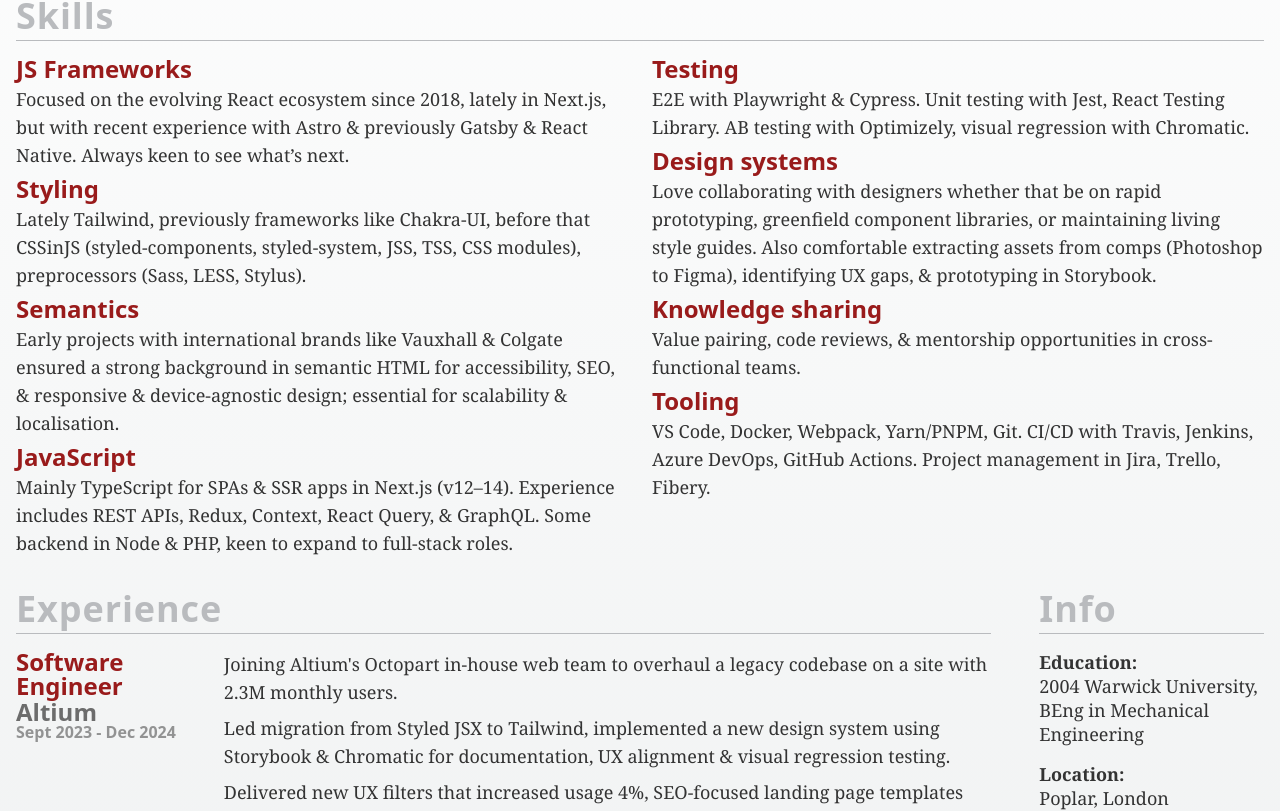
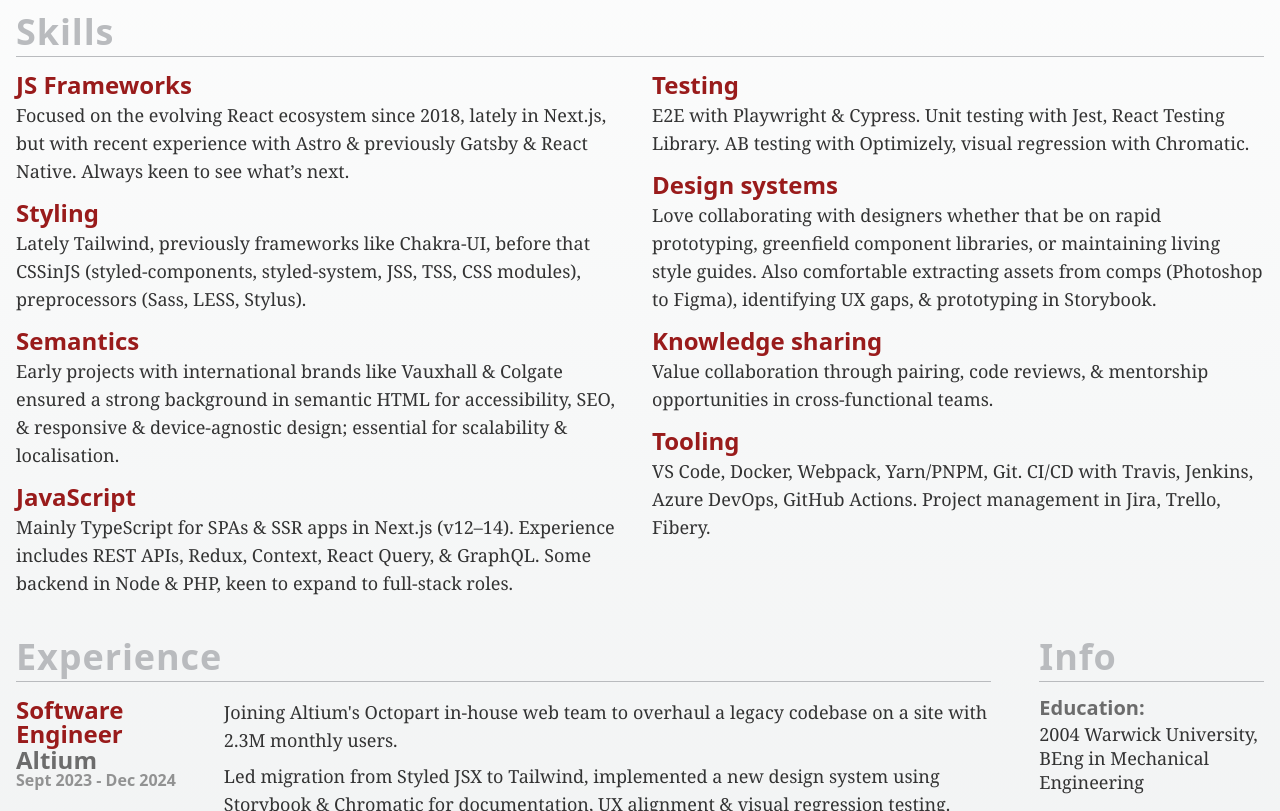
Before and after one commit to DanielGovan/showcase2023, a Next.js app: page / in a window 1280 px wide. Shown: the part 369-1180 px from the top of the page. Built offline with nearby package versions, Linux system fonts and the light colour scheme.

Commit message:
styling tweaks

```diff
--- a/app/components/AppendixItem.tsx
+++ b/app/components/AppendixItem.tsx
@@ -7,7 +7,9 @@
 const AppendixItem = ({ title, content, href }: AppendixItemProps) => {
   return (
     <li className="mb-4 print:mb-2 text-lg leading-6 print:text-base print:leading-5">
-      <h4 className="font-bold print:inline">{title}:</h4>{" "}
+      <h4 className="text-xl font-semibold opacity-70 block mb-1 font-sans leading-5 print:inline print:text-lg">
+        {title}:
+      </h4>{" "}
       {href ? (
         <a className="underline" href={href}>
           {content}
--- a/app/components/SectionHeader.tsx
+++ b/app/components/SectionHeader.tsx
@@ -2,7 +2,7 @@
 
 const SectionHeader = ({ children }: ChildrenProps) => {
   return (
-    <h2 className="text-4xl print:text-2xl print:mb-2 print:mt-4 print:break-after-avoid font-bold text-gray-200 font-sans tracking-wide mt-8 mb-4 border-b pb-1 border-gray-200 border-solid">
+    <h2 className="text-4xl print:text-2xl print:mb-2 print:mt-4 print:break-after-avoid font-bold text-gray-200 font-sans tracking-wide mt-10 mb-4 border-b pb-1 border-gray-200 border-solid">
       {children}
     </h2>
   );
--- a/app/components/Skill.tsx
+++ b/app/components/Skill.tsx
@@ -8,7 +8,7 @@
 
 const Skill = ({ title, children }: SkillProps) => {
   return (
-    <div className="break-inside-avoid print:leading-4">
+    <div className="break-inside-avoid print:leading-4 mb-4 print:mb-2">
       <Subheader>{title}</Subheader>
       <Para>{children}</Para>
     </div>
--- a/app/page.tsx
+++ b/app/page.tsx
@@ -70,8 +70,8 @@
               Storybook.
             </Skill>
             <Skill title="Knowledge sharing">
-              Value pairing, code reviews, &amp; mentorship opportunities in
-              cross-functional teams.
+              Value collaboration through pairing, code reviews, &amp;
+              mentorship opportunities in cross-functional teams.
             </Skill>
             <Skill title="Tooling">
               VS Code, Docker, Webpack, Yarn/PNPM, Git. CI/CD with Travis,
```
